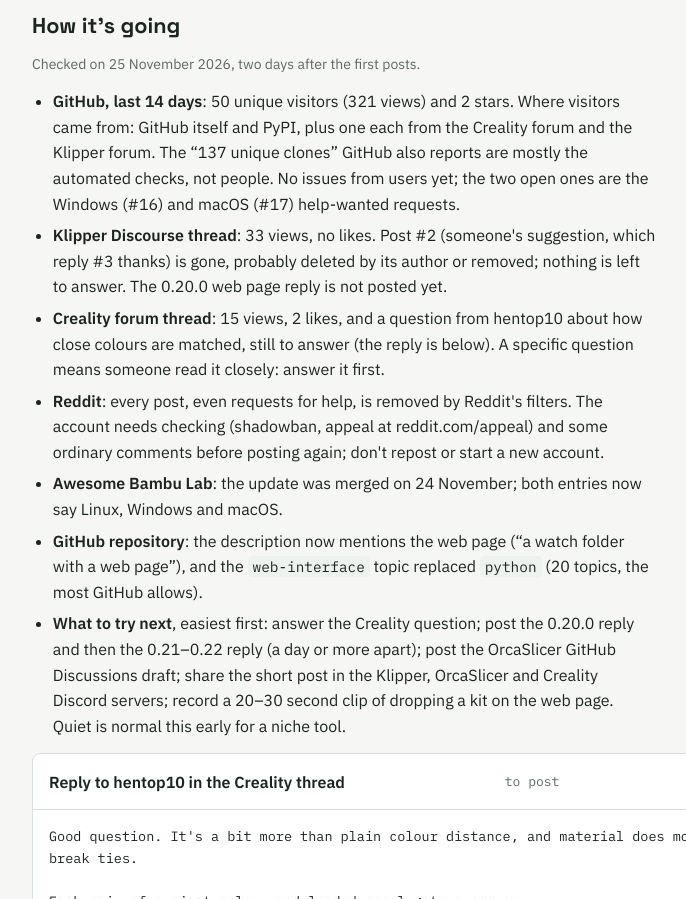
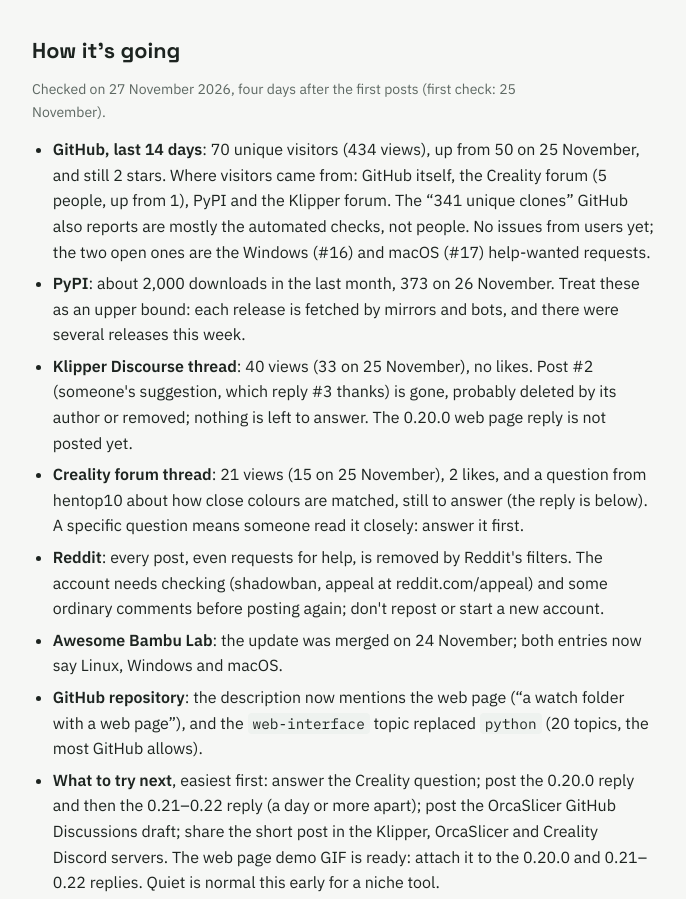
Before and after one commit to drak42/batch_slicer, a plain HTML site: page docs/launch-kit/index.html in a window 1280 px wide. Shown: the part 1069-1968 px from the top of the page, without its empty margins (228-914 px from the left). Drawn offline with Linux system fonts and the light colour scheme.

Commit message:
docs(launch-kit): update for 0.22.1, with stats from 27 November
Co-Authored-By: Claude Opus 5.5 <noreply@anthropic.com>

```diff
--- a/docs/launch-kit/index.html
+++ b/docs/launch-kit/index.html
@@ -69,9 +69,9 @@ a { color: var(--accent); }
 
 <main>
   <header>
-    <span class="eyebrow">BatchSlicer 0.22.0 · web page · Linux, Windows, macOS · ready to post</span>
+    <span class="eyebrow">BatchSlicer 0.22.1 · web page · Linux, Windows, macOS · ready to post</span>
     <h1>BatchSlicer Launch Kit</h1>
-    <p class="lede">Drafts for announcing BatchSlicer, the pictures and demo to use, and where to post. Edit the wording to sound like you before posting; every number below is from real runs. Everything the drafts describe is in 0.22.0 on PyPI. 0.20.0 added a web page (<code>batchslicer web</code>); 0.21.0 puts a batch's G-code in one folder by default, so the K2's screen lists whole kits, and puts models on shared plates only with <code>--plates</code>; 0.22.0 names each file with its filament and print time (<code>bracket_PETG_2h50m.gcode</code>). It has been tried on real printers (a Creality K2 Plus with a CFS on Klipper, and an Ender-3 V3 SE on OctoPrint) and with all three slicers on a real Windows 11 machine and a real Mac.</p>
+    <p class="lede">Drafts for announcing BatchSlicer, the pictures and demo to use, and where to post. Edit the wording to sound like you before posting; every number below is from real runs. Everything the drafts describe is in 0.22.1 on PyPI. 0.20.0 added a web page (<code>batchslicer web</code>); 0.21.0 puts a batch's G-code in one folder by default, so the K2's screen lists whole kits, and puts models on shared plates only with <code>--plates</code>; 0.22.0 names each file with its filament and print time (<code>bracket_PETG_2h50m.gcode</code>); 0.22.1 puts the web page first in the README and user guide, with a one-minute demo of it. It has been tried on real printers (a Creality K2 Plus with a CFS on Klipper, and an Ender-3 V3 SE on OctoPrint) and with all three slicers on a real Windows 11 machine and a real Mac.</p>
   </header>
 
   <section>
@@ -89,15 +89,16 @@ a { color: var(--accent); }
 
   <section>
     <h2>How it's going</h2>
-    <p class="note">Checked on 25 November 2026, two days after the first posts.</p>
+    <p class="note">Checked on 27 November 2026, four days after the first posts (first check: 25 November).</p>
     <ul>
-      <li><strong>GitHub, last 14 days</strong>: 50 unique visitors (321 views) and 2 stars. Where visitors came from: GitHub itself and PyPI, plus one each from the Creality forum and the Klipper forum. The &ldquo;137 unique clones&rdquo; GitHub also reports are mostly the automated checks, not people. No issues from users yet; the two open ones are the Windows (#16) and macOS (#17) help-wanted requests.</li>
-      <li><strong>Klipper Discourse thread</strong>: 33 views, no likes. Post #2 (someone's suggestion, which reply #3 thanks) is gone, probably deleted by its author or removed; nothing is left to answer. The 0.20.0 web page reply is not posted yet.</li>
-      <li><strong>Creality forum thread</strong>: 15 views, 2 likes, and a question from hentop10 about how close colours are matched, still to answer (the reply is below). A specific question means someone read it closely: answer it first.</li>
+      <li><strong>GitHub, last 14 days</strong>: 70 unique visitors (434 views), up from 50 on 25 November, and still 2 stars. Where visitors came from: GitHub itself, the Creality forum (5 people, up from 1), PyPI and the Klipper forum. The &ldquo;341 unique clones&rdquo; GitHub also reports are mostly the automated checks, not people. No issues from users yet; the two open ones are the Windows (#16) and macOS (#17) help-wanted requests.</li>
+      <li><strong>PyPI</strong>: about 2,000 downloads in the last month, 373 on 26 November. Treat these as an upper bound: each release is fetched by mirrors and bots, and there were several releases this week.</li>
+      <li><strong>Klipper Discourse thread</strong>: 40 views (33 on 25 November), no likes. Post #2 (someone's suggestion, which reply #3 thanks) is gone, probably deleted by its author or removed; nothing is left to answer. The 0.20.0 web page reply is not posted yet.</li>
+      <li><strong>Creality forum thread</strong>: 21 views (15 on 25 November), 2 likes, and a question from hentop10 about how close colours are matched, still to answer (the reply is below). A specific question means someone read it closely: answer it first.</li>
       <li><strong>Reddit</strong>: every post, even requests for help, is removed by Reddit's filters. The account needs checking (shadowban, appeal at reddit.com/appeal) and some ordinary comments before posting again; don't repost or start a new account.</li>
       <li><strong>Awesome Bambu Lab</strong>: the update was merged on 24 November; both entries now say Linux, Windows and macOS.</li>
       <li><strong>GitHub repository</strong>: the description now mentions the web page (&ldquo;a watch folder with a web page&rdquo;), and the <code>web-interface</code> topic replaced <code>python</code> (20 topics, the most GitHub allows).</li>
-      <li><strong>What to try next</strong>, easiest first: answer the Creality question; post the 0.20.0 reply and then the 0.21&ndash;0.22 reply (a day or more apart); post the OrcaSlicer GitHub Discussions draft; share the short post in the Klipper, OrcaSlicer and Creality Discord servers; record a 20&ndash;30 second clip of dropping a kit on the web page. Quiet is normal this early for a niche tool.</li>
+      <li><strong>What to try next</strong>, easiest first: answer the Creality question; post the 0.20.0 reply and then the 0.21&ndash;0.22 reply (a day or more apart); post the OrcaSlicer GitHub Discussions draft; share the short post in the Klipper, OrcaSlicer and Creality Discord servers. The web page demo GIF is ready: attach it to the 0.20.0 and 0.21&ndash;0.22 replies. Quiet is normal this early for a niche tool.</li>
     </ul>
     <div class="draft">
       <div class="draft-head"><h3>Reply to hentop10 in the Creality thread</h3><span class="where">to post</span><button class="copy" id="copy-match-reply" data-target="match-reply">Copy</button></div>
```
